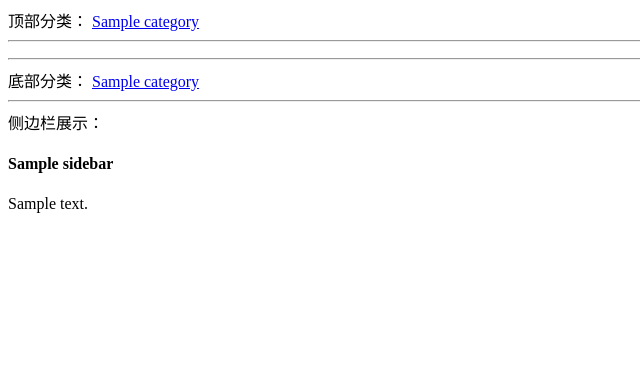
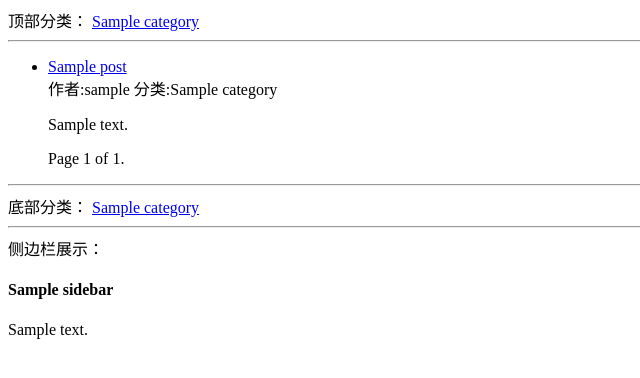
Before and after one commit to janonoly/typeidea, a Django app: page / in a window 1280 px wide. Shown: the top 378 px of the page, without its empty margins (0-640 px from the left). Run offline with Django 3.2, Linux system fonts and the light colour scheme; tables that the repository leaves empty hold one stand-in row (values such as "Sample post").

Commit message:
第七章节完成

```diff
--- a/blog/views.py
+++ b/blog/views.py
@@ -1,7 +1,9 @@
 from django.http import HttpResponse
-from django.shortcuts import render
+from django.shortcuts import render, get_object_or_404
 
 # Create your views here.
+from django.views.generic import DetailView, ListView
+
 from blog.models import Tag, Post, Category
 from config.models import SideBar
 
@@ -24,15 +26,90 @@ def post_list(request, category_id=None, tag_id=None):
     context.update(Category.get_navs())
     return render(request, 'blog/list.html', context=context)
 
-def post_detail(request, post_id):
-    try:
-        post = Post.objects.get(id=post_id)
-    except Post.DoesNotExist:
-        post = None
+# def post_detail(request, post_id):
+#     try:
+#         post = Post.objects.get(id=post_id)
+#     except Post.DoesNotExist:
+#         post = None
+#
+#     context = {
+#         'post': post,
+#         'sidebars':SideBar.get_all(),
+#     }
+#     context.update(Category.get_navs())
+#     return render(request, 'blog/detail.html', context=context)
+#
+# #获取一条数据
+# class PostDetailView(DetailView):
+#     model = Post
+#     template_name = 'blog/detail.html'
 
-    context = {
-        'post': post,
-        'sidebars':SideBar.get_all(),
-    }
-    context.update(Category.get_navs())
-    return render(request, 'blog/detail.html', context=context)
+
+class PostListView(ListView):
+    queryset = Post.latest_posts()
+    paginate_by = 1  #每页数量
+    context_object_name = 'post_list'  #如果不设置此项，在模板中需要使用object_list变量
+    template_name = 'blog/list.html'
+
+class CommonViewMixin:
+    def get_context_data(self, **kwargs):
+        context = super().get_context_data(**kwargs)
+        context.update({
+            'sidebars': SideBar.get_all()
+        })
+        context.update(Category.get_navs())
+        return context
+
+
+class IndexView(CommonViewMixin, ListView):
+    # queryset = Post.latest_posts()
+    queryset = Post.objects.filter(status=Post.STATUS_NORMAL)
+    paginate_by = 5
+    context_object_name = 'post_list'
+    template_name = 'blog/list.html'
+    #
+    # def get_queryset(self):
+    #     queryset = Post.latest_posts()
+    #     return queryset
+
+
+class CategoryView(IndexView):
+    def get_context_data(self, **kwargs):
+        context = super().get_context_data(**kwargs)
+        category_id = self.kwargs.get('category_id')
+        category = get_object_or_404(Category, pk=category_id)
+        context.update({
+            'category': category,
+        })
+
+        return context
+
+    def get_queryset(self):
+        """重写queryset，根据分类过滤"""
+        queryset = super().get_queryset()
+        category_id = self.kwargs.get('category_id')
+        return queryset.filter(category_id=category_id)
+
+
+class TagView(IndexView):
+    def get_context_data(self, **kwargs):
+        context = super().get_context_data(**kwargs)
+        tag_id = self.kwargs.get('tag_id')
+        tag = get_object_or_404(Tag, pk=tag_id)
+        context.update({
+            'tag': tag,
+        })
+        return context
+
+    def get_queryset(self):
+        queryset = super().get_queryset()
+        tag_id = self.kwargs.get('tag_id')
+        return  queryset.filter(tag_id=tag_id)
+
+
+#获取一条数据
+class PostDetailView(CommonViewMixin, DetailView):
+    queryset = Post.objects.filter(status=Post.STATUS_NORMAL)
+    template_name = 'blog/detail.html'
+    context_object_name = 'post'
+    pk_url_kwarg = 'post_id'
--- a/typeidea/settings/base.py
+++ b/typeidea/settings/base.py
@@ -56,10 +56,12 @@ MIDDLEWARE = [
 
 ROOT_URLCONF = 'typeidea.urls'
 
+THEME = 'default'
+
 TEMPLATES = [
     {
         'BACKEND': 'django.template.backends.django.DjangoTemplates',
-        'DIRS': [os.path.join(BASE_DIR, 'templates')]
+        'DIRS': [os.path.join(BASE_DIR, 'themes/default/templates')]
         ,
         'APP_DIRS': True,
         'OPTIONS': {
--- a/typeidea/templates/blog/detail.html
+++ b/typeidea/themes/bootstrap/templates/blog/detail.html
@@ -5,7 +5,7 @@
         <hl>{{ post.title }}</hl>
         <div>
         <span>分类:{{ post.category.name }}</span>
-        <span>作者:{{ psot.owner.username }}</span>
+        <span>作者:{{ post.owner.username }}</span>
         </div>
         <hr/>
         <p>
--- a/typeidea/templates/blog/list.html
+++ b/typeidea/themes/bootstrap/templates/blog/list.html
@@ -13,7 +13,7 @@
     <ul>
         {% for post in post_list %}
         <li>
-            <a href="/post/{{ post.id }}.html">{{ post.title }}</a>
+            <a href="{% url 'post-detail' post.id %}">{{ post.title }}</a>
             <div>
                 <span>作者:{{ post.owner.username }}</span>
                 <span>分类:{{ post.category.name }}</span>
@@ -21,5 +21,14 @@
             <p>{{ post.desc }}</p>
         </li>
         {% endfor %}
+        {% if page_obj %}
+            {% if page_obj.hasprevious %}
+                <a href="?page={{ page_obj.previous_page_number }}">上一页</a>
+            {% endif %}
+            Page {{ page_obj.number }} of {{ paginator.num_pages }}.
+            {% if page_obj.has_next %}
+                 <a href="?page={{ page_obj.next_page_number }}">下一页</a>
+            {% endif %}
+        {% endif %}
     </ul>
 {% endblock %}
--- /dev/null
+++ b/typeidea/themes/default/templates/blog/base.html
@@ -0,0 +1,33 @@
+<!DOCTYPE html>
+<html>
+    <head>
+        <meta charset="UTF-8">
+        <title>{% block title %}首页{% endblock %}- typeidea博客系统</title>
+    </head>
+    <body>
+    <div>顶部分类：
+        {% for cate in navs %}
+            <a href = "/ category/{{ cate.id}}/">{{ cate.name }}</a>
+        {% endfor %}
+    </div>
+    <hr/>
+
+    {% block main %}
+    {% endblock %}
+
+    <hr/>
+    <div>底部分类：
+        {% for cate in navs %}
+            <a href = "/ category/{{ cate.id}}/">{{ cate.name }}</a>
+        {% endfor %}
+    </div>
+
+    <hr/>
+    <div>侧边栏展示：
+        {% for sidebar in sidebars %}
+            <h4>{{ sidebar.title }}</h4>
+            {{ sidebar.content }}
+        {% endfor %}
+    </div>
+    </body>
+</html>
--- /dev/null
+++ b/typeidea/themes/default/templates/blog/list.html
@@ -0,0 +1,34 @@
+{% extends "./base.html" %}
+
+{% block title %}
+    {% if tag %}
+        标签页：{{ tag.name }}
+    {% endif %}
+    {% if category %}
+        分类页:{{ category.name }}
+    {% endif %}
+{% endblock %}
+
+{% block main %}
+    <ul>
+        {% for post in post_list %}
+        <li>
+            <a href="{% url 'post-detail' post.id %}">{{ post.title }}</a>
+            <div>
+                <span>作者:{{ post.owner.username }}</span>
+                <span>分类:{{ post.category.name }}</span>
+            </div>
+            <p>{{ post.desc }}</p>
+        </li>
+        {% endfor %}
+        {% if page_obj %}
+            {% if page_obj.hasprevious %}
+                <a href="?page={{ page_obj.previous_page_number }}">上一页</a>
+            {% endif %}
+            Page {{ page_obj.number }} of {{ paginator.num_pages }}.
+            {% if page_obj.has_next %}
+                 <a href="?page={{ page_obj.next_page_number }}">下一页</a>
+            {% endif %}
+        {% endif %}
+    </ul>
+{% endblock %}
--- a/typeidea/urls.py
+++ b/typeidea/urls.py
@@ -16,15 +16,20 @@ Including another URLconf
 from django.contrib import admin
 from django.urls import path, re_path
 
-from blog.views import post_list, post_detail
+from blog.views import post_list
 from config.views import links
 from typeidea.custom_site import custom_site
 
+from blog.views import (
+    IndexView, CategoryView, TagView,
+    PostDetailView,
+)
 urlpatterns = [
-    re_path(r'^$', post_list, name='index'),
-    re_path(r'^category/(?P<category_id>\d+)/$', post_list, name='category-list'),
-    re_path(r'^tag/(?P<tag_id>\d+)/$', post_list, name='tag-list'),
-    re_path(r'^post/(?P<post_id>\d+).html$', post_detail, name='post-detail'),
+    re_path(r'^$', IndexView.as_view(), name='index'),
+    re_path(r'^category/(?P<category_id>\d+)/$', CategoryView.as_view(), name='category-list'),
+    re_path(r'^tag/(?P<tag_id>\d+)/$', TagView.as_view(), name='tag-list'),
+    re_path(r'^post/(?P<post_id>\d+).html$', PostDetailView.as_view(), name='post-detail'),
+    # re_path(r'^post/(?P<post_id>\d+).html$', post_detail, name='post-detail'),
     re_path(r'^links/$',links),
     path('super_admin/', admin.site.urls),
     path('admin/', custom_site.urls),
```
Also changed, not shown: typeidea/themes/default/templates/blog/detail.html (added, +15 -0 lines), typeidea/themes/default/templates/config/blocks/sidebar_comments.html (added, +14 -0 lines), typeidea/themes/default/templates/config/blocks/sidebar_posts.html (added, +14 -0 lines), typeidea/themes/bootstrap/templates/blog/base.html (renamed from typeidea/templates/blog/base.html), typeidea/themes/bootstrap/templates/config/blocks/sidebar_comments.html (renamed from typeidea/templates/config/blocks/sidebar_comments.html), typeidea/themes/bootstrap/templates/config/blocks/sidebar_posts.html (renamed from typeidea/templates/config/blocks/sidebar_posts.html).
